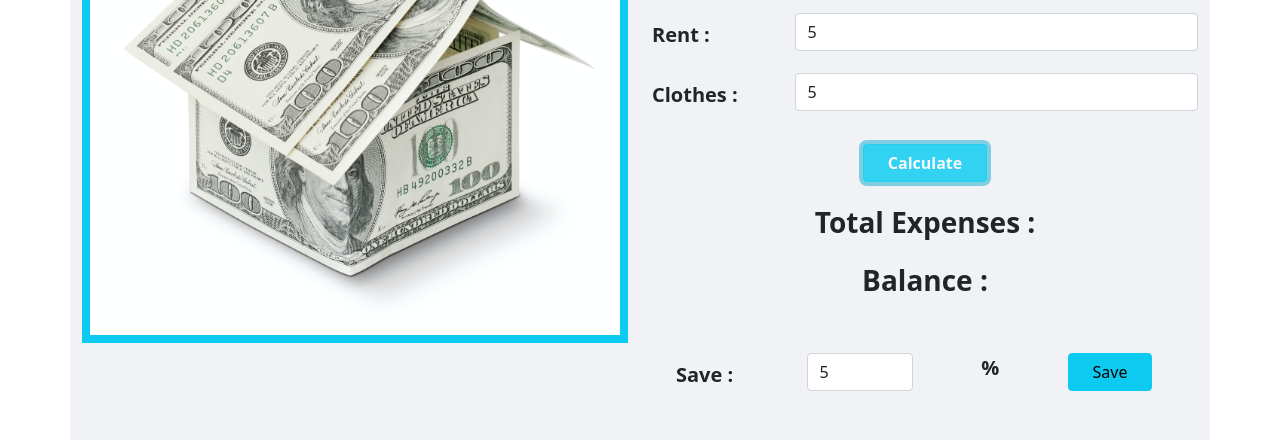
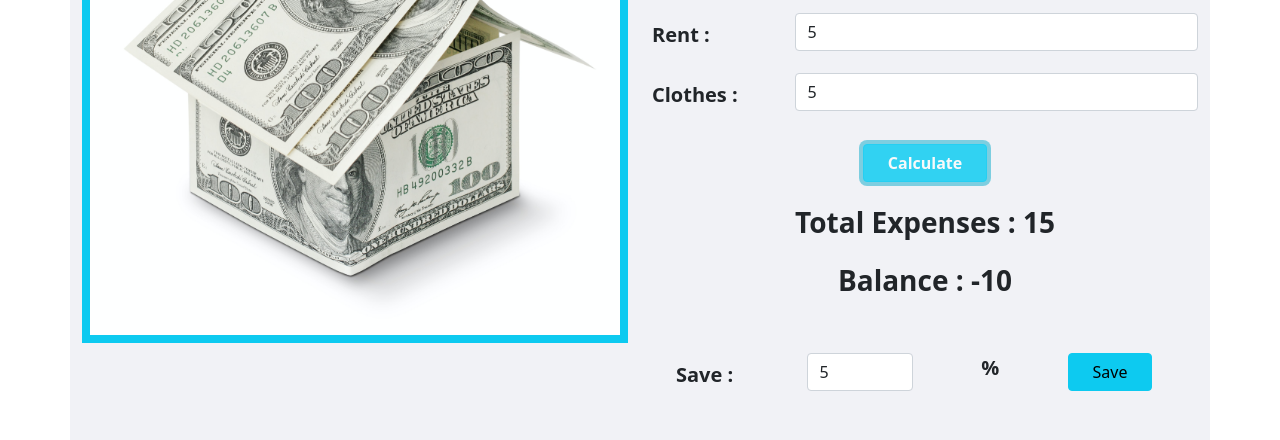
Before and after one commit to Niloy-Dey/assignment-4-digital-bank, a plain HTML site: page index.html in a window 1280 px wide. Both pictures are taken after typing "5", "5", "5", "5", "5" into the empty fields and a click on the button "Calculate". Shown: the part 360-800 px from the top of the page. Drawn offline with nearby package versions, Linux system fonts and the light colour scheme.

Commit message:
income expemses calculation completed

```diff
--- a/index.html
+++ b/index.html
@@ -59,7 +59,7 @@
                       </div>
 
                       <!-- calculate button here -->
-                     <h2 class="text-center my-4"> <button id="calculate-button" type="button" class="btn btn-info fw-bolder text-light px-4">Calculate</button></h2>
+                     <h2 class="text-center my-4"> <button id="calculate-button" type="button" class="btn btn-info fw-bolder text-light px-4" onclick="calculateIncomeExpenses()">Calculate</button></h2>
 
                      <!-- total Expenses calculation -->
                      <h3 class="text-center my-4  fw-bolder">Total Expenses : <span id="total-expenses"></span></h3>
@@ -76,7 +76,7 @@
                                 <div class="col-sm-3 col-3 text-center fw-bolder fs-5" id="persent" value="%">%</div>
 
                                 <div class="col-sm-3 col-3">
-                                    <button type="button" class="btn btn-info px-4" id="save-button">Save</button>
+                                    <button type="button" class="btn btn-info px-4" id="save-button" onclick="savingMoney()">Save</button>
                                 </div>
                         </div>
 
--- a/index.js
+++ b/index.js
@@ -0,0 +1,14 @@
+function calculateIncomeExpenses(){
+        const inputIncome =  parseFloat(document.getElementById('income').value);
+        const inputFood =  parseFloat(document.getElementById('food').value);
+        const inputRent = parseFloat(document.getElementById('rent').value);
+        const inputClothes = parseFloat(document.getElementById('clothes').value );
+
+        var totalExpenses = (inputFood + inputRent + inputClothes);
+        const displayTotalExpenses = document.getElementById('total-expenses');
+        displayTotalExpenses.innerText = totalExpenses;
+
+        var balance = inputIncome - totalExpenses;
+        const displayBalance = document.getElementById('after-expenses-balance');
+        displayBalance.innerText = balance;
+    }
```
